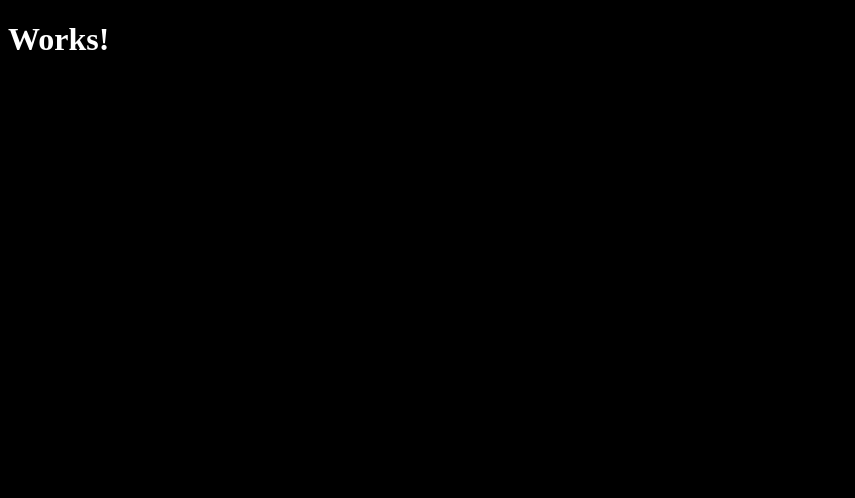
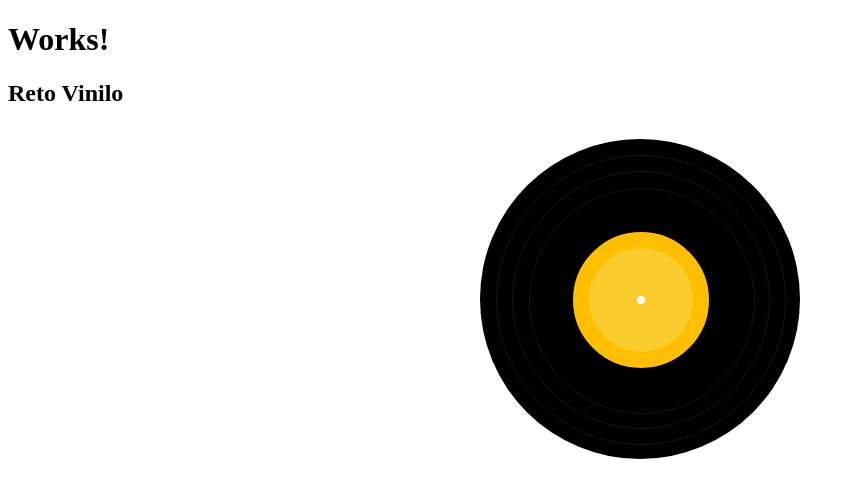
Before and after one commit to ULL-ESIT-DSI-1920/dsi-p1-parcel-alu0100833010, a website built with Parcel: page src/index.html in a window 1280 px wide. Shown: the whole page, without its empty margins (0-855 px from the left). Built offline with nearby package versions, Linux system fonts and the light colour scheme.

Commit message:
Reto Vinilo.

```diff
--- a/src/css/index.css
+++ b/src/css/index.css
@@ -1,5 +1,84 @@
 /* index.css */
+html {
+    font-size: 16px;
+}
 body {
+    background: white;
+    color: black;
+}
+.vinyl {
+    width: 20rem;
+    height: 20rem;
+    background: black; /* #151515;*/
+    border-radius: 50%;
+    margin: 2rem auto 0 auto;
+}
+
+.vinyl::before {
+    content: '';
+    width: 18rem;
+    height: 18rem;
     background: black;
-    color: white;
+    border-radius: 50%;
+    position: absolute;
+    border: solid #151515 0.04rem;
+    margin-top: 1rem;
+    margin-left: 1rem;
+
 }
+.vinyl_detail {
+    width: 16rem;
+    height: 16rem;
+    background: black; /* #151515;*/
+    border-radius: 50%;
+    position: absolute;
+    border: solid #151515 0.04rem;
+    margin-top: 2rem;
+    margin-left: 2rem;
+}
+
+.vinyl_detail::before {
+    content: '';
+    width: 14rem;
+    height: 14rem;
+    background: black;
+    border-radius: 50%;
+    position: absolute;
+    border: solid #151515 0.04rem;
+    margin-top: 1rem;
+    margin-left: 1rem;
+
+}
+.detail {
+    width: 6.5rem;
+    height: 6.5rem;
+    background: #facc2e;
+    border-radius: 50%;
+    position: absolute;
+    border: solid #ffbf00 1rem;
+    margin-top: 3.75rem;
+    margin-left: 3.75rem;
+}
+
+.detail::before {
+    content: '';
+    width: 0.5rem;
+    height: 0.5rem;
+    background: white;
+    border-radius: 50%;
+    position: absolute;
+    margin-top: 3rem;
+    margin-left: 3rem
+}
+/*
+.detail::after {
+    content: '';
+    width: 0.5rem;
+    height: 0.5rem;
+    background: white;
+    border-radius: 50%;
+    /*border: solid #3b0b0b 1rem;*/
+/*    position: absolute;
+    margin-top: 3.75rem;
+    margin-left: 3.75rem;
+}*/
--- a/src/index.html
+++ b/src/index.html
@@ -8,5 +8,11 @@
 </head>
 <body>
     <h1>Works!</h1>
+    <h2>Reto Vinilo</h2>
+    <div class="vinyl">
+        <div class="vinyl_detail">
+            <div class="detail"></div>
+        </div>
+    </div>
 </body>
 </html>
```
Also changed, not shown: dist/report.html, 4 other files.
